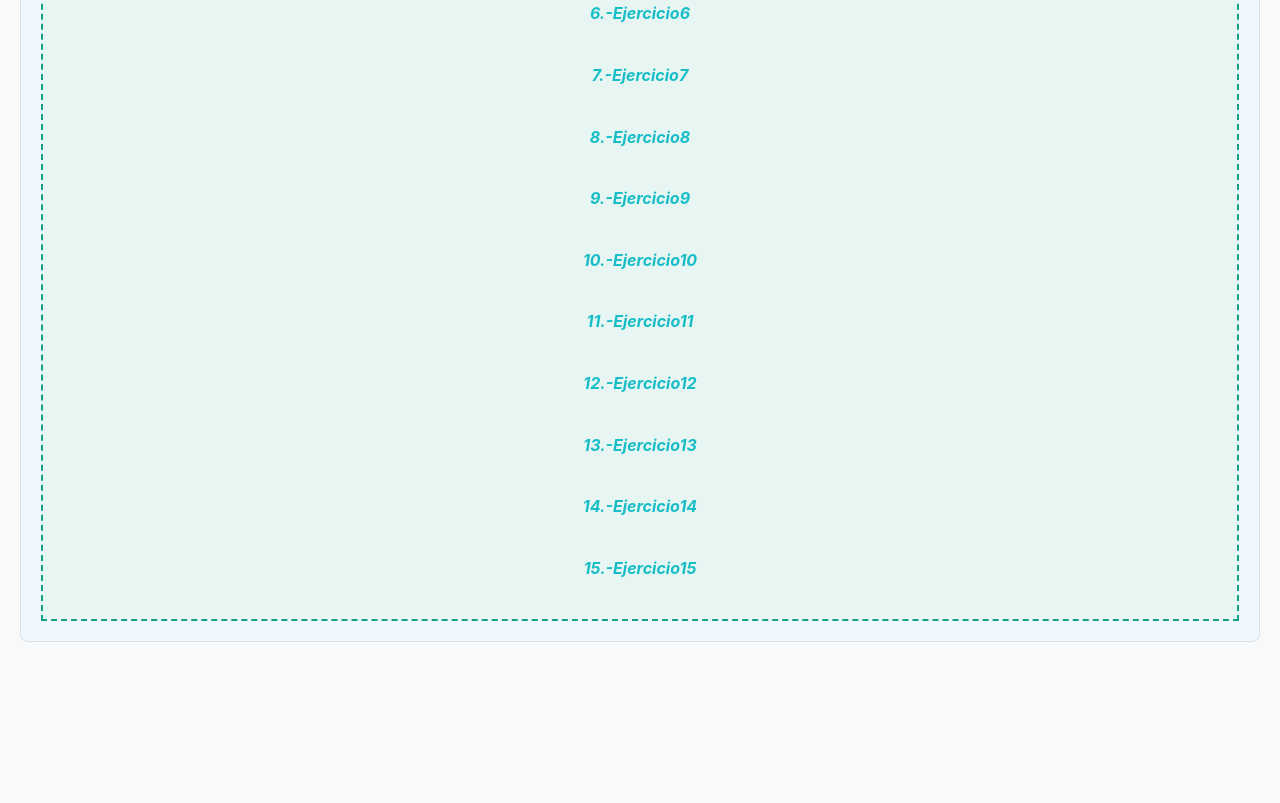
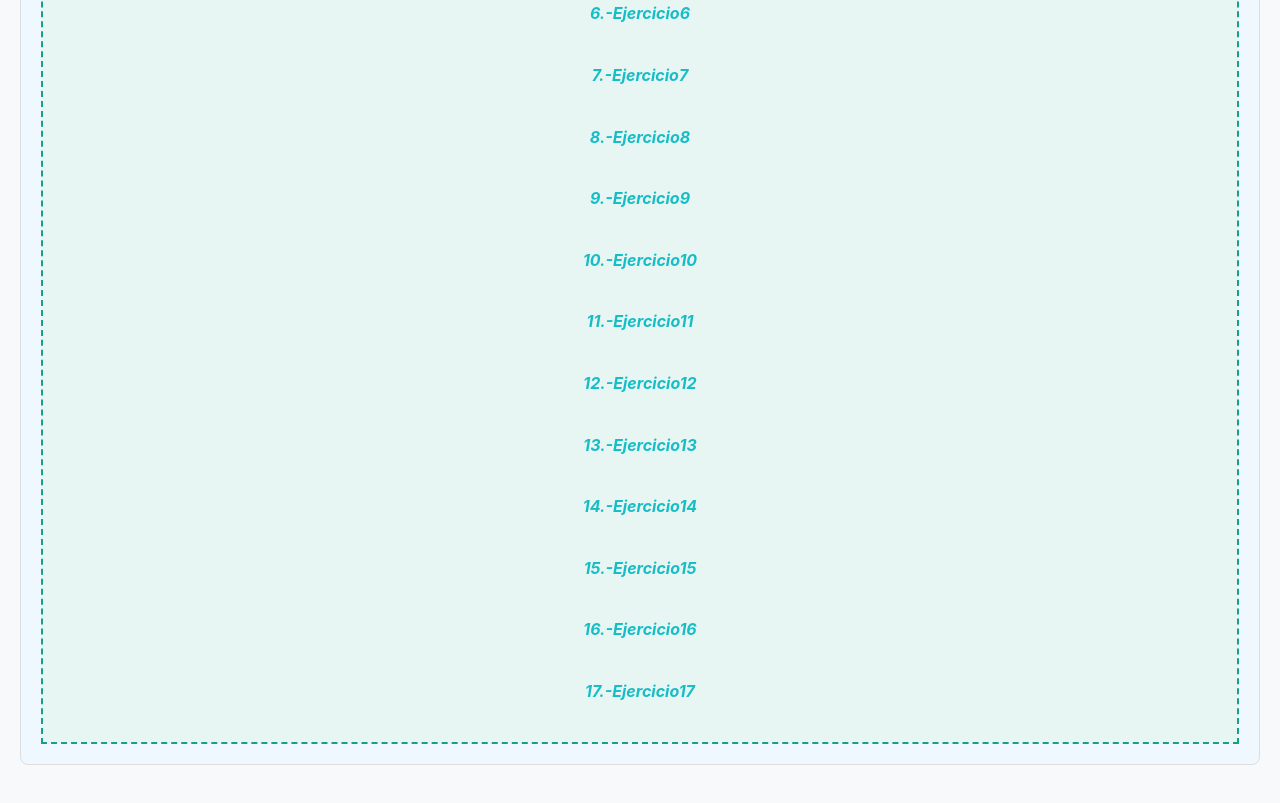
Before and after one commit to Mammal117/Actividad-1---Tema-2, a plain HTML site: page index.html in a window 1280 px wide. Shown: the part 584-1387 px from the top of the page. Before the commit the page ends 1296 px from the top, so only its background shows below. Drawn offline with Linux system fonts and the light colour scheme.

Commit message:
Actualizacion del index

```diff
--- a/index.html
+++ b/index.html
@@ -27,6 +27,8 @@
 <p>13.-<a href="Ejercicio13.html" target="_blank">Ejercicio13</a></p>
 <p>14.-<a href="Ejercicio14.html" target="_blank">Ejercicio14</a></p>
 <p>15.-<a href="Ejercicio15.html" target="_blank">Ejercicio15</a></p>
+<p>16.-<a href="Ejercicio16.html" target="_blank">Ejercicio16</a></p>
+<p>17.-<a href="Ejercicio17.html" target="_blank">Ejercicio17</a></p>
 
 </div>
 </form>
```
